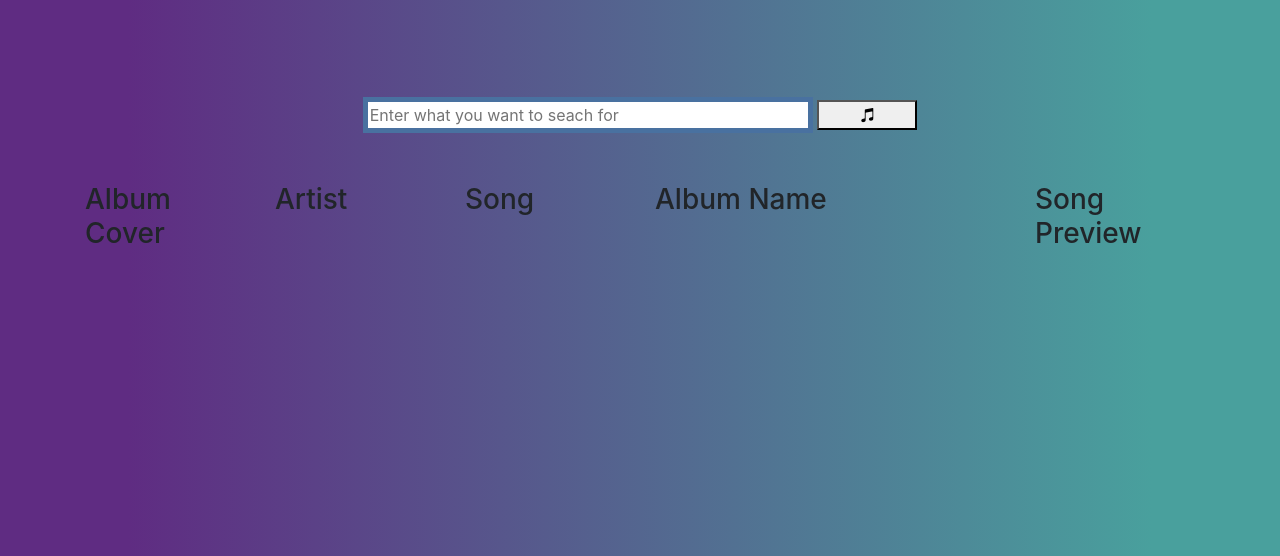
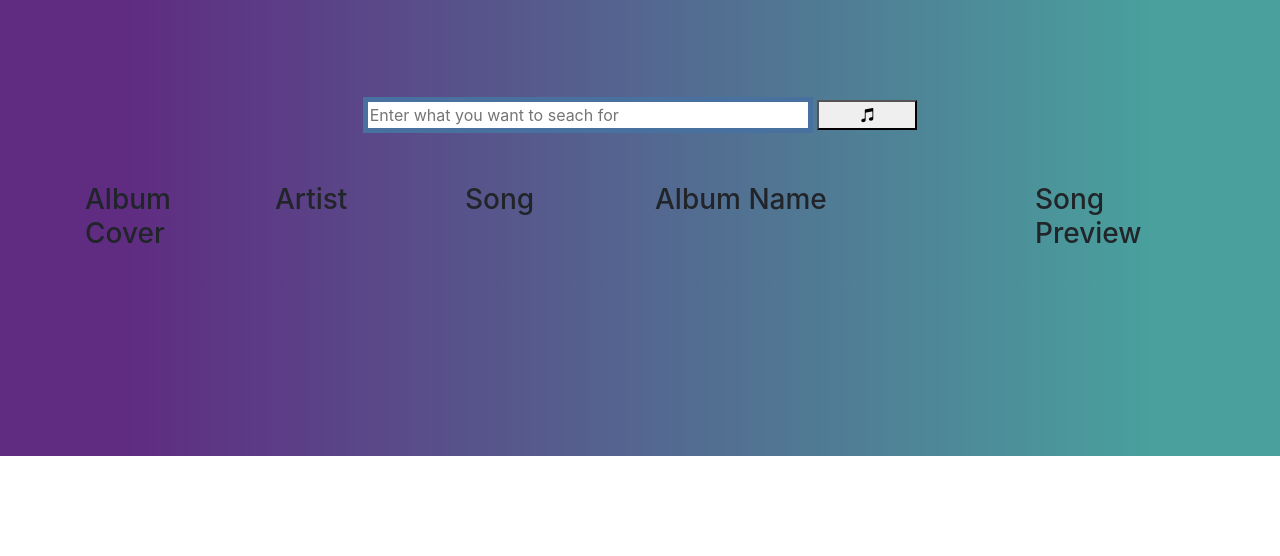
Before and after one commit to PatrickNoonan/itunes-search, a plain HTML site: page index.html in a window 1280 px wide. Shown: the part 344-900 px from the top of the page. After the commit the page ends 800 px from the top, so only its background shows below. Drawn offline with nearby package versions, Linux system fonts and the light colour scheme.

Commit message:
fixed body height

```diff
--- a/itunessearch.css
+++ b/itunessearch.css
@@ -1,5 +1,4 @@
-html, body {
-    min-height: 100vh;
+body {
     background: linear-gradient(90deg, #5f2c82 10%, #49a09d 90%);
   }
 
```
